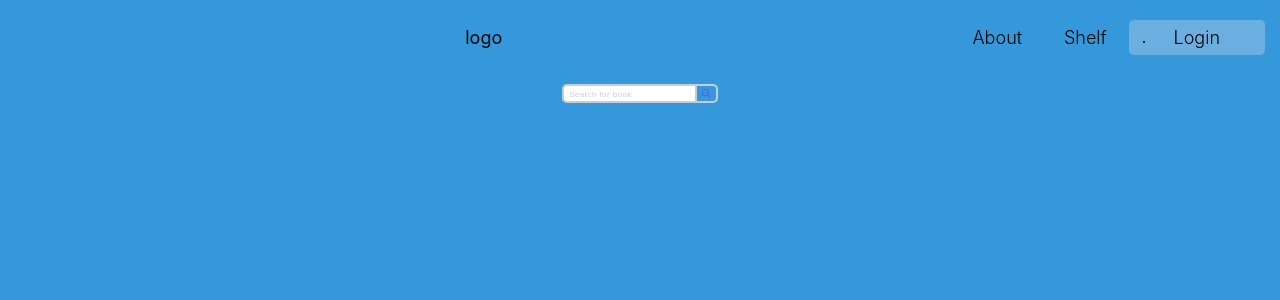
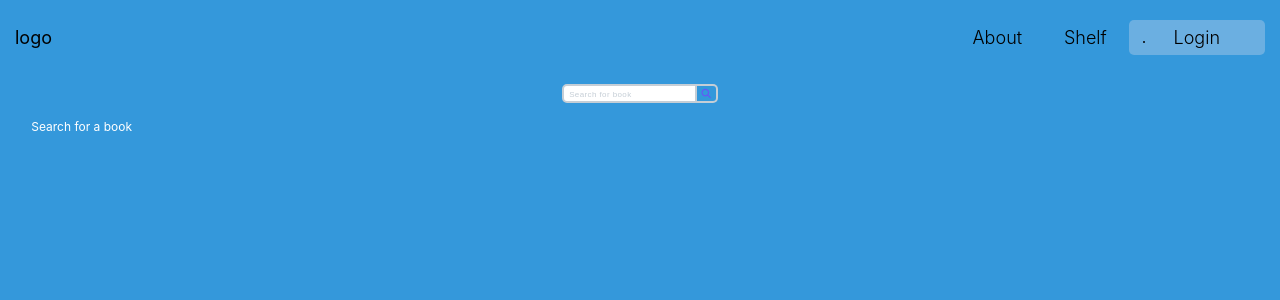
Before and after one commit to Neighborhood-Library/FrontEnd, a React (Create React App) app: page /books in a window 1280 px wide. Shown: the top 300 px of the page. Built offline with nearby package versions, Linux system fonts and the light colour scheme.

Commit message:
addToVivlio function almost working need to add actions

```diff
--- a/src/App.scss
+++ b/src/App.scss
@@ -19,6 +19,7 @@ header {
     padding: 7px 0;
     font-size: 1.8rem;
     width: 75%;
+    text-align: left;
 
     @media (max-width: $phone) {
       display: none;
--- a/src/books/Book.js
+++ b/src/books/Book.js
@@ -10,7 +10,7 @@ const Book = props => {
       <h4 className="author">{props.author}</h4>
       <p className="bookSummary">{props.publishedDate}</p>
       <a href={props.toLink}>Learn More</a>
-      <button className="addBtn" onClick={props.addToVivlio}>Add to MyVivlio</button>
+      <button className="addBtn" onClick={props.addToVivlio(props.title)}>Add to MyVivlio</button>
     </div>
   )
 }
--- a/src/books/BookList.js
+++ b/src/books/BookList.js
@@ -3,14 +3,21 @@ import Book from './Book.js'
 import './books.css'
 
 const BookList = props => {
+  console.log(props)
+  const blankImg = `https://cdn.pixabay.com/photo/2015/10/05/22/37/blank-profile-picture-973460_960_720.png`
   return (
     <div className="bookCards">
       {
+        props.books.length === 0 ?
+          <p>Search for a book</p>
+        :
         props.books.map((book, i) => {
           return <Book
-                    coverArt={book.volumeInfo.imageLinks.thumbnail} title={book.volumeInfo.title}
+                    coverArt = {book.volumeInfo.imageLinks !== undefined ? book.volumeInfo.imageLinks.thumbnail : blankImg }
+                    title = {book.volumeInfo.title}
                     author={book.volumeInfo.authors} publishedDate={book.volumeInfo.publishedDate}
-                    toLink={book.volumeInfo.infoLink} key={i}/>
+                    toLink={book.volumeInfo.infoLink} addToVivlio={props.addToVivlio}
+                    key={i}/>
         })
       }
     </div>
--- a/src/books/Books.js
+++ b/src/books/Books.js
@@ -36,6 +36,9 @@ class Books extends Component {
       })
       .catch(err => console.log(err))
   }
+  addToVivlio = title => {
+    console.log(`you clicked on ${title}`)
+  }
 
   render() {
     return (
@@ -43,7 +46,7 @@ class Books extends Component {
         <Search
           handleInput={this.handleInput} handleSearch={this.handleSearch}
           searchInput={this.searchInput}/>
-        <BookList books={this.state.books}/>
+        <BookList books={this.state.books} addToVivlio={this.addToVivlio}/>
       </div>
     )
   }
```
